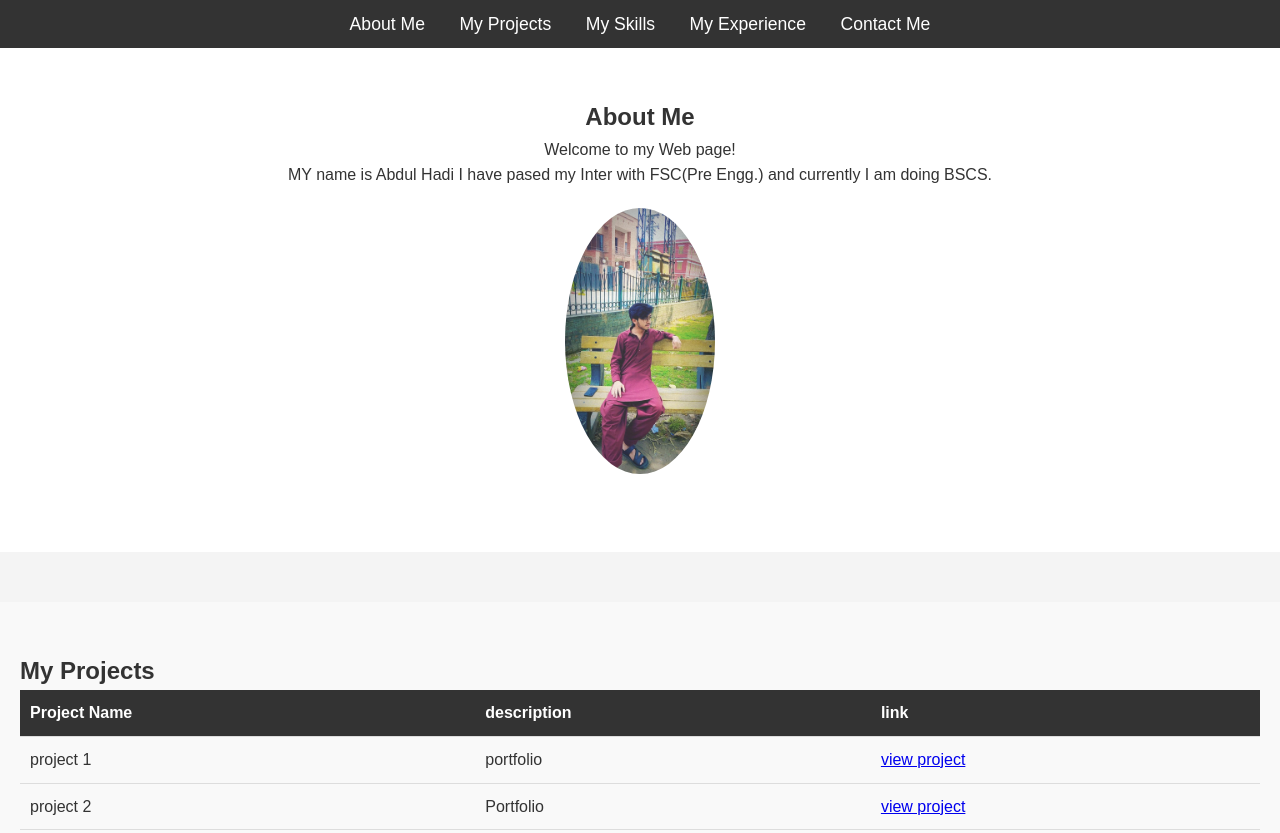
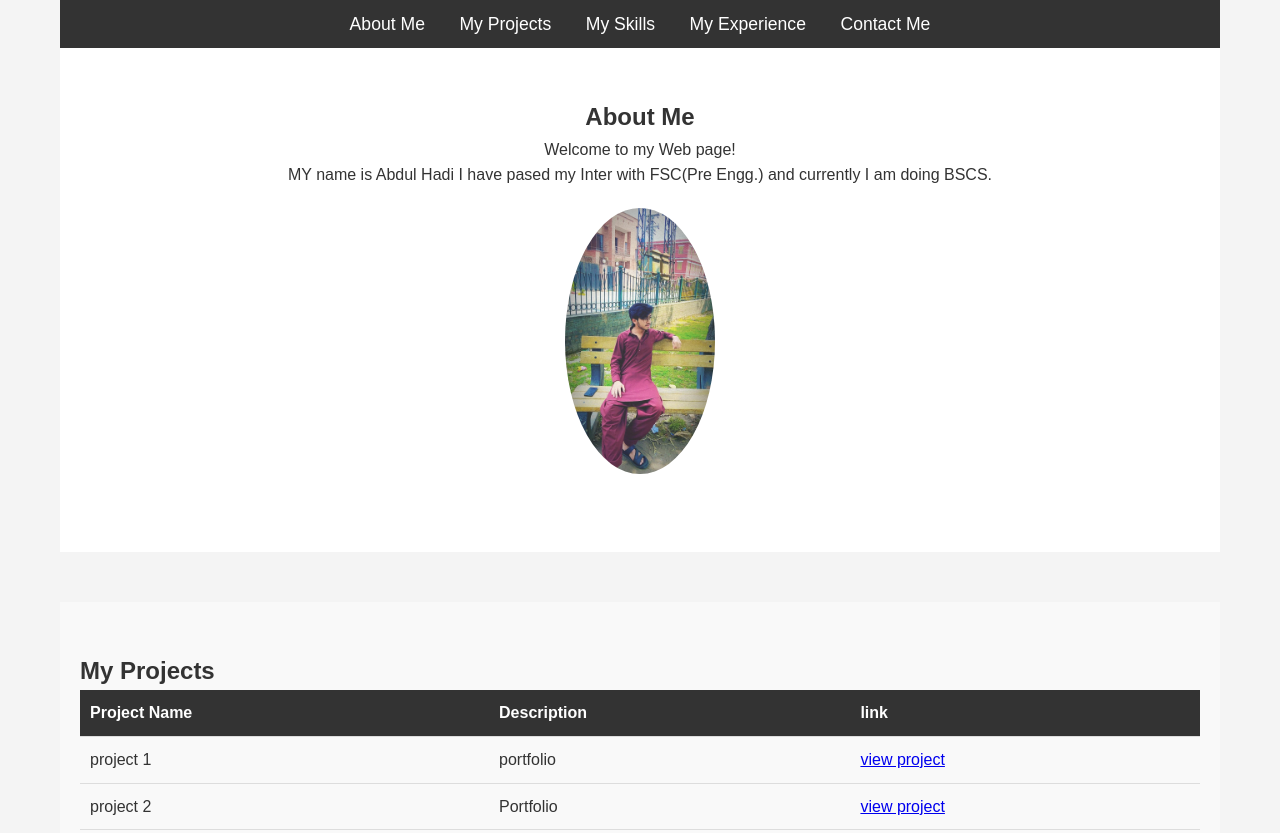
Before and after one commit to SHKHADI/Task-3, a plain HTML site: page index.html in a window 1280 px wide. Shown: the top 833 px of the page. Drawn offline with Linux system fonts and the light colour scheme.

Commit message:
changing css

```diff
--- a/index.html
+++ b/index.html
@@ -30,7 +30,7 @@
       <table>
         <tr>
           <th>Project Name</th>
-          <th>description</th>
+          <th>Description</th>
           <th>link</th>
         </tr>
         <tr>
@@ -96,7 +96,7 @@
       <p>&copy; 2024 ABDUL HADI | All Rights Reserved</p>
       <p>contact with me on</p>
       <a href="https://www.linkedin.com/in/abdul-hadi-4a9285324/" target="_blank" class="linkedin-link">
-        <img src="linkedin-icon.png" alt="LinkedIn Profile" class="social-icon">
+        <img src="linkedin.jpg" alt="LinkedIn Profile" class="social-icon">
       </a>
     </footer>
   </body>
--- a/styles.css
+++ b/styles.css
@@ -186,3 +186,11 @@
   .social-icon:hover {
     opacity: 0.8;
   }
+  @media screen and (max-width:480px)
+  {
+/*Adjusments for mobile phone*/
+  }
+  body {
+    padding-left: 60px;
+    padding-right: 60px;
+}
```
